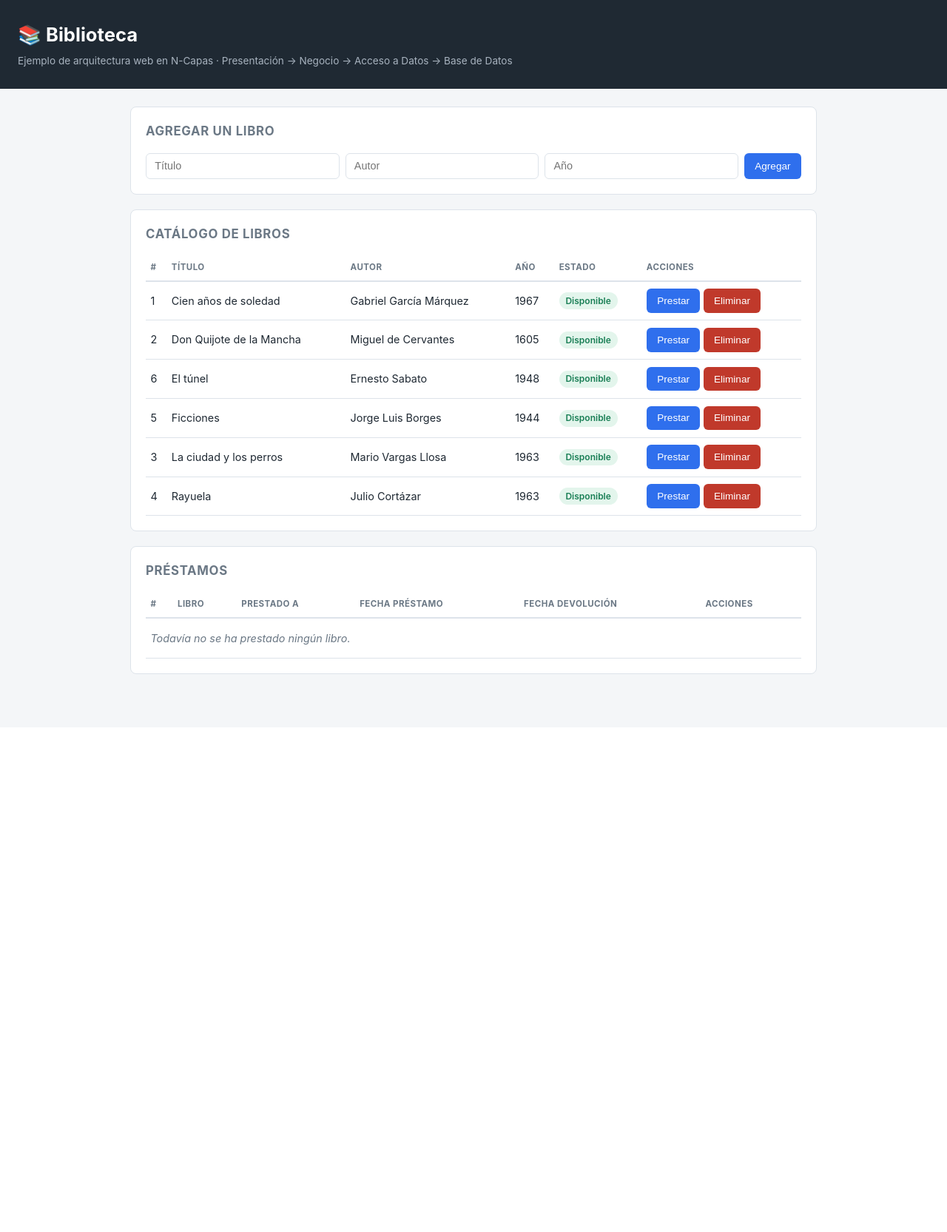
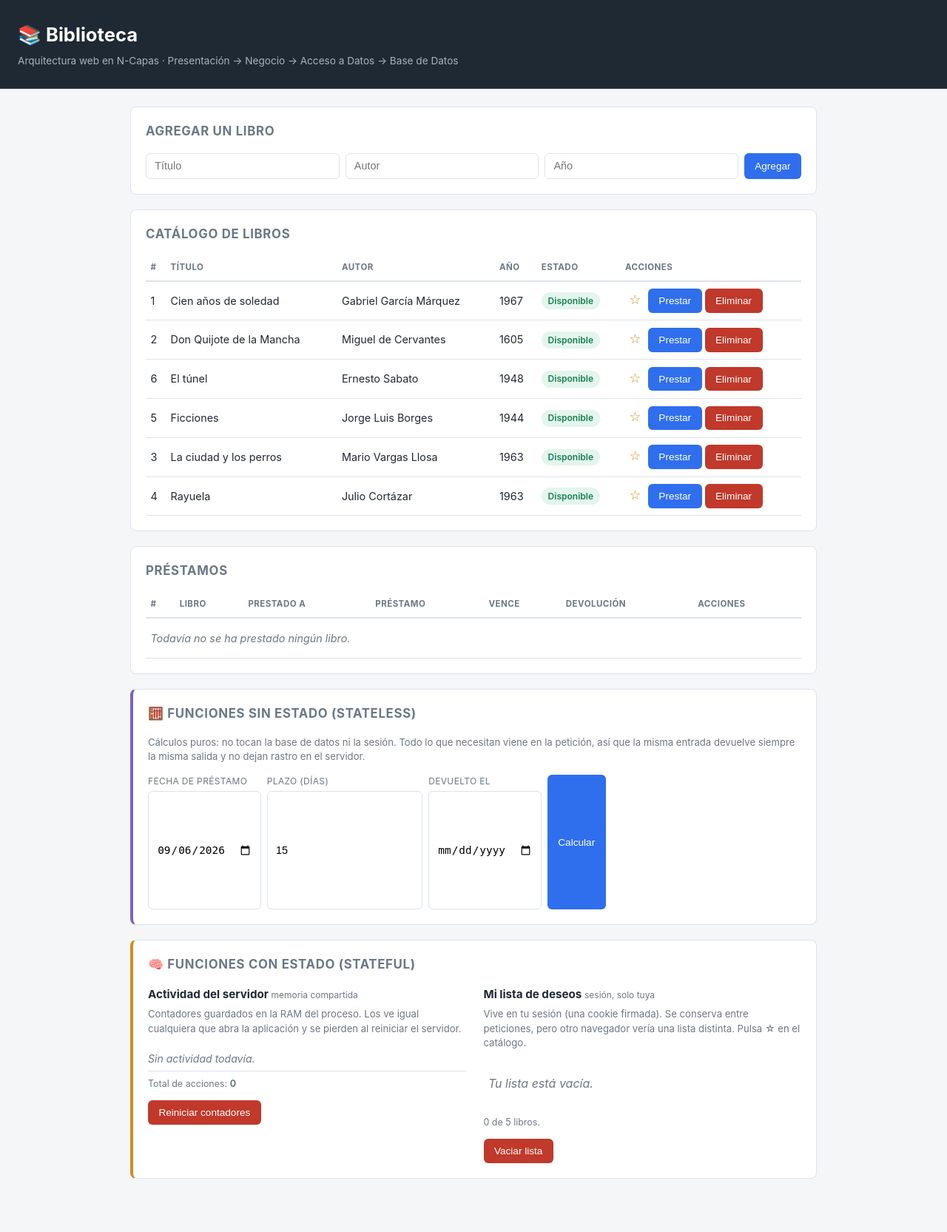
Before and after one commit to JorLOrT/biblioteca, a Flask app: page / in a window 1280 px wide. Shown: the whole page at 74% size. Before the commit the page ends 911 px from the top, so only its background shows below. Run offline with Flask 3, Linux system fonts and the light colour scheme; data comes from the database, SQL or seed files in the repository; data that the repository does not hold is empty.

Commit message:
Agregando funciones stateless y stateful.

```diff
--- a/app.py
+++ b/app.py
@@ -7,10 +7,20 @@ una petición siempre baja en el mismo orden:
     Navegador -> Presentación -> Negocio -> Acceso a Datos -> SQLite
 """
 
+import os
+
 from flask import Flask
 
 from data_access.database import init_db
-from presentation import book_bp, home_bp, loan_bp, register_error_handlers
+from presentation import (
+    activity_bp,
+    book_bp,
+    home_bp,
+    loan_bp,
+    register_error_handlers,
+    tools_bp,
+    wishlist_bp,
+)
 
 PORT = 5001  # el 5000 lo ocupa AirPlay Receiver en macOS
 
@@ -24,11 +34,18 @@ def create_app() -> Flask:
     # Para que los mensajes con tildes y ñ viajen legibles en el JSON.
     app.json.ensure_ascii = False
 
+    # Necesaria para firmar la cookie de sesión (la lista de deseos).
+    # En producción debe venir del entorno, nunca escrita en el código.
+    app.secret_key = os.environ.get("SECRET_KEY", "clave-de-desarrollo-biblioteca")
+
     init_db()
 
     app.register_blueprint(home_bp)
     app.register_blueprint(book_bp)
     app.register_blueprint(loan_bp)
+    app.register_blueprint(tools_bp)      # endpoints STATELESS
+    app.register_blueprint(activity_bp)   # endpoints STATEFUL (memoria)
+    app.register_blueprint(wishlist_bp)   # endpoints STATEFUL (sesión)
     register_error_handlers(app)
 
     return app
--- a/presentation/static/app.js
+++ b/presentation/static/app.js
@@ -4,6 +4,11 @@
 const mensaje = document.getElementById("mensaje");
 const tablaLibros = document.getElementById("tabla-libros");
 const tablaPrestamos = document.getElementById("tabla-prestamos");
+const panelActividad = document.getElementById("actividad");
+const panelDeseos = document.getElementById("lista-deseos");
+const resultadoCalculo = document.getElementById("resultado-calculo");
+
+let deseos = []; // copia local de la lista de deseos que guarda la sesión
 
 function mostrarMensaje(texto, tipo) {
   mensaje.textContent = texto;
@@ -31,6 +36,8 @@ function escapar(texto) {
   return div.innerHTML;
 }
 
+const soles = (valor) => "S/ " + Number(valor).toFixed(2);
+
 // --- Pintado de las tablas -------------------------------------------------
 
 function pintarLibros(libros) {
@@ -39,7 +46,9 @@ function pintarLibros(libros) {
     return;
   }
 
-  tablaLibros.innerHTML = libros.map((libro) => `
+  tablaLibros.innerHTML = libros.map((libro) => {
+    const deseado = deseos.includes(libro.id);
+    return `
       <tr>
         <td>${libro.id}</td>
         <td>${escapar(libro.title)}</td>
@@ -51,40 +60,98 @@ function pintarLibros(libros) {
           </span>
         </td>
         <td class="acciones">
+          <button class="estrella ${deseado ? "activa" : ""}" data-deseo="${libro.id}"
+                  title="${deseado ? "Quitar de mi lista" : "Añadir a mi lista"}">
+            ${deseado ? "★" : "☆"}
+          </button>
           ${libro.available ? `<button data-prestar="${libro.id}">Prestar</button>` : ""}
           <button class="peligro" data-eliminar="${libro.id}">Eliminar</button>
+        </td>
+      </tr>
+    `;
+  }).join("");
+}
+
+function pintarPrestamos(prestamos) {
+  if (prestamos.length === 0) {
+    tablaPrestamos.innerHTML = '<tr><td colspan="7" class="vacio">Todavía no se ha prestado ningún libro.</td></tr>';
+    return;
+  }
+
+  tablaPrestamos.innerHTML = prestamos.map((p) => `
+    <tr class="${p.is_active && p.days_late > 0 ? "atrasado" : ""}">
+      <td>${p.id}</td>
+      <td>${escapar(p.book_title)}</td>
+      <td>${escapar(p.borrower)}</td>
+      <td>${p.loan_date}</td>
+      <td>
+        ${p.due_date}
+        ${p.days_late > 0
+          ? `<span class="badge prestado">${p.days_late} d · ${soles(p.fine)}</span>`
+          : ""}
+      </td>
+      <td>${p.return_date || "—"}</td>
+      <td class="acciones">
+        ${p.is_active ? `<button class="secundario" data-devolver="${p.id}">Devolver</button>` : ""}
       </td>
     </tr>
   `).join("");
 }
 
-function pintarPrestamos(prestamos) {
-  if (prestamos.length === 0) {
-    tablaPrestamos.innerHTML = '<tr><td colspan="6" class="vacio">Todavía no se ha prestado ningún libro.</td></tr>';
-    return;
+// --- Paneles con estado ----------------------------------------------------
+
+function pintarActividad(datos) {
+  const nombres = {
+    prestamos: "Préstamos",
+    devoluciones: "Devoluciones",
+    libros_registrados: "Libros registrados",
+    libros_eliminados: "Libros eliminados",
+  };
+
+  const filas = Object.entries(datos.counters)
+    .map(([clave, valor]) => `
+      <li><span>${nombres[clave] || clave}</span><strong>${valor}</strong></li>
+    `).join("");
+
+  panelActividad.innerHTML = `
+    <ul class="contadores">
+      ${filas || '<li class="vacio">Sin actividad todavía.</li>'}
+    </ul>
+    <p class="pie">
+      Total de acciones: <strong>${datos.total}</strong>
+      ${datos.last_action ? ` · última: ${escapar(datos.last_action)} a las ${datos.last_action_at}` : ""}
+    </p>
+  `;
 }
 
-  tablaPrestamos.innerHTML = prestamos.map((prestamo) => `
-    <tr>
-      <td>${prestamo.id}</td>
-      <td>${escapar(prestamo.book_title)}</td>
-      <td>${escapar(prestamo.borrower)}</td>
-      <td>${prestamo.loan_date}</td>
-      <td>${prestamo.return_date || "—"}</td>
-      <td class="acciones">
-        ${prestamo.is_active ? `<button class="secundario" data-devolver="${prestamo.id}">Devolver</button>` : ""}
-      </td>
-    </tr>
-  `).join("");
+function pintarDeseos(datos) {
+  deseos = datos.book_ids;
+
+  panelDeseos.innerHTML = datos.books.length === 0
+    ? '<p class="vacio">Tu lista está vacía.</p>'
+    : `<ul class="chips">${datos.books.map((libro) =>
+        `<li>${escapar(libro.title)}</li>`).join("")}</ul>`;
+
+  panelDeseos.innerHTML += `<p class="pie">${datos.books.length} de ${datos.max} libros.</p>`;
 }
 
+// --- Recarga general -------------------------------------------------------
+
 async function recargar() {
-  const [libros, prestamos] = await Promise.all([
+  // La lista de deseos se pide primero porque el catálogo necesita saber
+  // qué libros están marcados para pintar la estrella.
+  const listaDeseos = await api("/api/wishlist");
+  pintarDeseos(listaDeseos);
+
+  const [libros, prestamos, actividad] = await Promise.all([
     api("/api/books"),
     api("/api/loans"),
+    api("/api/activity"),
   ]);
+
   pintarLibros(libros);
   pintarPrestamos(prestamos);
+  pintarActividad(actividad);
 }
 
 // --- Acciones del usuario --------------------------------------------------
@@ -115,33 +182,98 @@ document.getElementById("form-libro").addEventListener("submit", async (evento)
   }
 });
 
+// Calculadora: llama a los dos endpoints STATELESS.
+document.getElementById("form-calculo").addEventListener("submit", async (evento) => {
+  evento.preventDefault();
+  limpiarMensaje();
+  resultadoCalculo.hidden = true;
+
+  const fecha = document.getElementById("calc-fecha").value;
+  const dias = document.getElementById("calc-dias").value;
+  const devolucion = document.getElementById("calc-devolucion").value;
+
+  try {
+    const vencimiento = await api(
+      `/api/tools/due-date?loan_date=${fecha}&days=${dias}`
+    );
+
+    let html = `Prestado el <strong>${vencimiento.loan_date}</strong> con
+                ${vencimiento.days} días de plazo →
+                vence el <strong>${vencimiento.due_date}</strong>.`;
+
+    if (devolucion) {
+      const multa = await api(
+        `/api/tools/fine?due_date=${vencimiento.due_date}&reference_date=${devolucion}`
+      );
+      html += multa.days_late > 0
+        ? `<br>Devuelto el ${devolucion}: <strong>${multa.days_late} días</strong>
+           de retraso → multa de <strong>${soles(multa.fine)}</strong>
+           (${soles(multa.daily_rate)} por día).`
+        : `<br>Devuelto el ${devolucion}: dentro del plazo, sin multa.`;
+    }
+
+    resultadoCalculo.innerHTML = html;
+    resultadoCalculo.hidden = false;
+  } catch (error) {
+    mostrarMensaje(error.message, "error");
+  }
+});
+
+document.getElementById("btn-reset-actividad").addEventListener("click", async () => {
+  limpiarMensaje();
+  try {
+    await api("/api/activity/reset", { method: "POST" });
+    mostrarMensaje("Contadores del servidor reiniciados.", "ok");
+    await recargar();
+  } catch (error) {
+    mostrarMensaje(error.message, "error");
+  }
+});
+
+document.getElementById("btn-vaciar-deseos").addEventListener("click", async () => {
+  limpiarMensaje();
+  try {
+    await api("/api/wishlist", { method: "DELETE" });
+    mostrarMensaje("Lista de deseos vaciada.", "ok");
+    await recargar();
+  } catch (error) {
+    mostrarMensaje(error.message, "error");
+  }
+});
+
 document.addEventListener("click", async (evento) => {
   const boton = evento.target.closest("button");
   if (!boton) return;
 
-  const idPrestar = boton.dataset.prestar;
-  const idEliminar = boton.dataset.eliminar;
-  const idDevolver = boton.dataset.devolver;
-  if (!idPrestar && !idEliminar && !idDevolver) return;
+  const { prestar, eliminar, devolver, deseo } = boton.dataset;
+  if (!prestar && !eliminar && !devolver && !deseo) return;
 
   limpiarMensaje();
 
   try {
-    if (idPrestar) {
+    if (deseo) {
+      const resultado = await api(`/api/wishlist/${deseo}`, { method: "POST" });
+      mostrarMensaje(
+        resultado.in_wishlist
+          ? "Libro añadido a tu lista de deseos."
+          : "Libro quitado de tu lista de deseos.",
+        "ok"
+      );
+    } else if (prestar) {
       const persona = prompt("¿A quién se le presta el libro?");
       if (persona === null) return;
       await api("/api/loans", {
         method: "POST",
         headers: { "Content-Type": "application/json" },
-        body: JSON.stringify({ book_id: Number(idPrestar), borrower: persona }),
+        body: JSON.stringify({ book_id: Number(prestar), borrower: persona }),
       });
       mostrarMensaje("Préstamo registrado.", "ok");
-    } else if (idDevolver) {
-      await api(`/api/loans/${idDevolver}/return`, { method: "POST" });
+    } else if (devolver) {
+      await api(`/api/loans/${devolver}/return`, { method: "POST" });
       mostrarMensaje("Libro devuelto al catálogo.", "ok");
     } else {
       if (!confirm("¿Eliminar este libro del catálogo?")) return;
-      await api(`/api/books/${idEliminar}`, { method: "DELETE" });
+      await api(`/api/books/${eliminar}`, { method: "DELETE" });
       mostrarMensaje("Libro eliminado.", "ok");
     }
     await recargar();
@@ -150,4 +282,7 @@ document.addEventListener("click", async (evento) => {
   }
 });
 
+// Al abrir la página, la calculadora se rellena con la fecha de hoy.
+document.getElementById("calc-fecha").value = new Date().toISOString().slice(0, 10);
+
 recargar();
--- a/presentation/static/styles.css
+++ b/presentation/static/styles.css
@@ -140,3 +140,101 @@ td.acciones { white-space: nowrap; }
 
 .mensaje.error { background: #fdeaea; color: var(--rojo); border: 1px solid #f5c6c2; }
 .mensaje.ok    { background: #e3f5ec; color: var(--verde); border: 1px solid #bce3d1; }
+
+/* --- Paneles de funciones stateful / stateless --------------------------- */
+
+.tarjeta.destacada { border-left: 4px solid var(--primario); }
+.tarjeta.stateless { border-left-color: #7b61c9; }
+.tarjeta.stateful  { border-left-color: #d38b1f; }
+
+.tarjeta h3 {
+  margin: 0 0 .35rem;
+  font-size: .95rem;
+}
+
+.tarjeta h3 small {
+  font-weight: normal;
+  color: var(--suave);
+  font-size: .75rem;
+}
+
+.nota {
+  margin: 0 0 .9rem;
+  color: var(--suave);
+  font-size: .82rem;
+}
+
+.columnas {
+  display: grid;
+  grid-template-columns: repeat(auto-fit, minmax(260px, 1fr));
+  gap: 1.5rem;
+}
+
+form label {
+  display: flex;
+  flex-direction: column;
+  gap: .25rem;
+  font-size: .75rem;
+  color: var(--suave);
+  text-transform: uppercase;
+  letter-spacing: .03em;
+}
+
+.resultado {
+  margin-top: 1rem;
+  padding: .8rem 1rem;
+  background: #f3f0fa;
+  border: 1px solid #ded5f2;
+  border-radius: 6px;
+  font-size: .88rem;
+  line-height: 1.7;
+}
+
+.contadores {
+  list-style: none;
+  margin: 0 0 .5rem;
+  padding: 0;
+}
+
+.contadores li {
+  display: flex;
+  justify-content: space-between;
+  padding: .35rem 0;
+  border-bottom: 1px solid var(--borde);
+  font-size: .88rem;
+}
+
+.chips {
+  list-style: none;
+  margin: 0 0 .5rem;
+  padding: 0;
+  display: flex;
+  flex-wrap: wrap;
+  gap: .35rem;
+}
+
+.chips li {
+  background: #fdf3e2;
+  border: 1px solid #f0dcb8;
+  border-radius: 999px;
+  padding: .2rem .7rem;
+  font-size: .8rem;
+}
+
+.pie {
+  margin: .4rem 0 .8rem;
+  font-size: .78rem;
+  color: var(--suave);
+}
+
+button.estrella {
+  background: none;
+  color: #d38b1f;
+  font-size: 1.1rem;
+  padding: .2rem .35rem;
+  line-height: 1;
+}
+
+button.estrella.activa { color: #e0a52e; }
+
+tr.atrasado td { background: #fffaf3; }
--- a/presentation/templates/index.html
+++ b/presentation/templates/index.html
@@ -10,7 +10,7 @@
 
   <header>
     <h1>📚 Biblioteca</h1>
-    <p class="subtitle">Ejemplo de arquitectura web en N-Capas · Presentación → Negocio → Acceso a Datos → Base de Datos</p>
+    <p class="subtitle">Arquitectura web en N-Capas · Presentación → Negocio → Acceso a Datos → Base de Datos</p>
   </header>
 
   <main>
@@ -51,14 +51,61 @@
             <th>#</th>
             <th>Libro</th>
             <th>Prestado a</th>
-            <th>Fecha préstamo</th>
-            <th>Fecha devolución</th>
+            <th>Préstamo</th>
+            <th>Vence</th>
+            <th>Devolución</th>
             <th>Acciones</th>
           </tr>
         </thead>
         <tbody id="tabla-prestamos"></tbody>
       </table>
     </section>
+
+    <!-- ================= FUNCIONES STATELESS ================= -->
+    <section class="tarjeta destacada stateless">
+      <h2>🧮 Funciones sin estado (stateless)</h2>
+      <p class="nota">
+        Cálculos puros: no tocan la base de datos ni la sesión. Todo lo que
+        necesitan viene en la petición, así que la misma entrada devuelve
+        siempre la misma salida y no dejan rastro en el servidor.
+      </p>
+
+      <form id="form-calculo" autocomplete="off">
+        <label>Fecha de préstamo <input type="date" id="calc-fecha" required></label>
+        <label>Plazo (días) <input type="number" id="calc-dias" value="15" min="1" required></label>
+        <label>Devuelto el <input type="date" id="calc-devolucion"></label>
+        <button type="submit">Calcular</button>
+      </form>
+
+      <div id="resultado-calculo" class="resultado" hidden></div>
+    </section>
+
+    <!-- ================= FUNCIONES STATEFUL ================= -->
+    <section class="tarjeta destacada stateful">
+      <h2>🧠 Funciones con estado (stateful)</h2>
+
+      <div class="columnas">
+        <div>
+          <h3>Actividad del servidor <small>memoria compartida</small></h3>
+          <p class="nota">
+            Contadores guardados en la RAM del proceso. Los ve igual cualquiera
+            que abra la aplicación y se pierden al reiniciar el servidor.
+          </p>
+          <div id="actividad"></div>
+          <button class="peligro" id="btn-reset-actividad">Reiniciar contadores</button>
+        </div>
+
+        <div>
+          <h3>Mi lista de deseos <small>sesión, solo tuya</small></h3>
+          <p class="nota">
+            Vive en tu sesión (una cookie firmada). Se conserva entre peticiones,
+            pero otro navegador vería una lista distinta. Pulsa ☆ en el catálogo.
+          </p>
+          <div id="lista-deseos"></div>
+          <button class="peligro" id="btn-vaciar-deseos">Vaciar lista</button>
+        </div>
+      </div>
+    </section>
   </main>
 
   <script src="{{ url_for('static', filename='app.js') }}"></script>
```
Also changed, not shown: business/__init__.py (+18 -1 lines), business/activity_service.py (added, +56 -0 lines), business/book_service.py (+6 -1 lines), business/library_calculator.py (added, +66 -0 lines), business/loan_service.py (+25 -1 lines), business/wishlist_service.py (added, +68 -0 lines), entities/loan.py (+14 -5 lines), presentation/__init__.py (+15 -1 lines), presentation/activity_controller.py (added, +23 -0 lines), presentation/tools_controller.py (added, +44 -0 lines), presentation/wishlist_controller.py (added, +44 -0 lines), README.md, 2 other files. Lines whose indentation alone changed are shown as unchanged.
